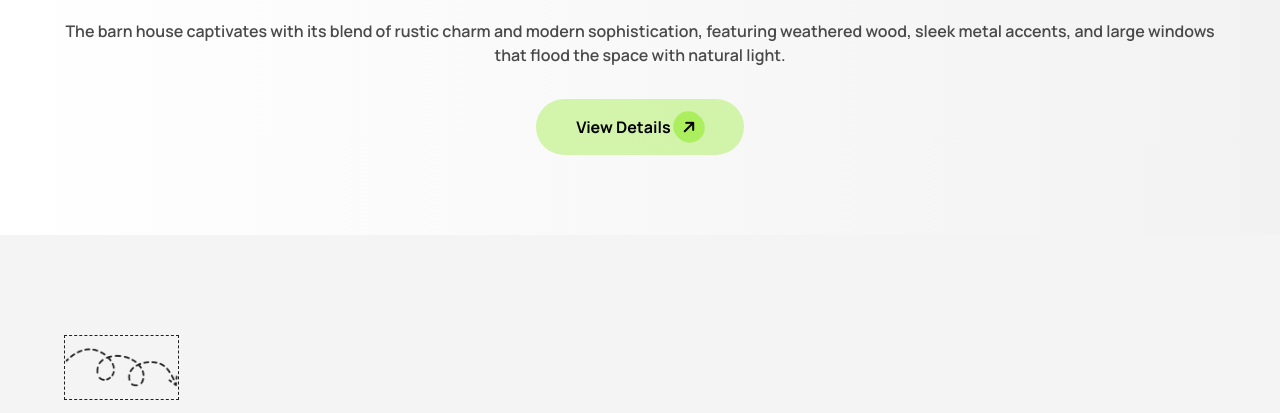
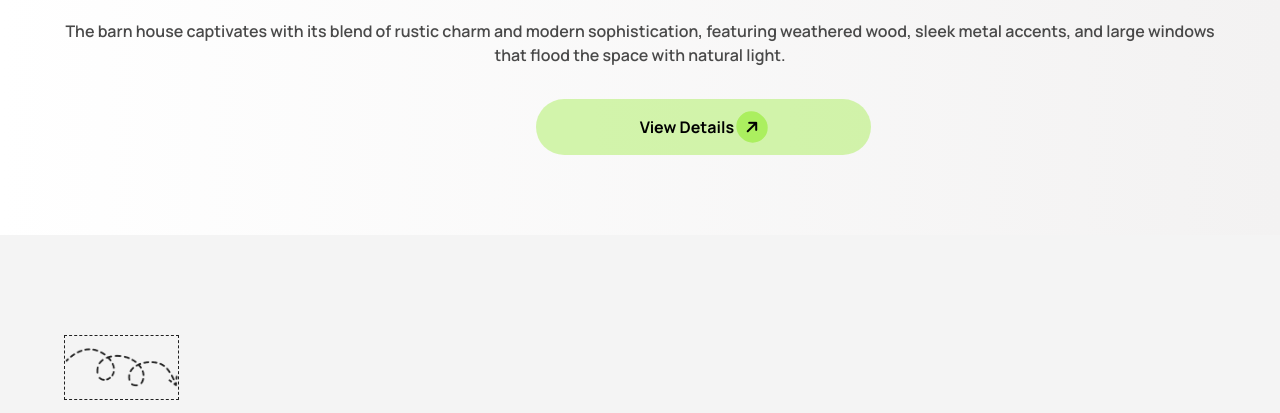
Before and after one commit to RejwanulIslam/assigment-3, a plain HTML site: page index.html in a window 1280 px wide. Shown: the part 620-1033 px from the top of the page. Drawn offline with nearby package versions, Linux system fonts and the light colour scheme.

Commit message:
all section debuging

```diff
--- a/index.html
+++ b/index.html
@@ -100,8 +100,8 @@
         <div class="">
             <h1 class="font-bold text-6xl text-center text-[#212121]">A barn house of this design has a <br> striking appearance</h1>
             <p class="mt-8 text-center font-semibold text-[#494949]">The barn house captivates with its blend of rustic charm and modern sophistication, featuring weathered wood, sleek metal accents, and large windows that flood the space with natural light.</p>
-            <div class="w-52 mx-auto">
-            <button class="mt-8 mb-20 bg-[#abef5f80] px-5 py-3 rounded-2xl text-black font-bold w-52 h-14 rounded-[32px] m-auto ">View Details <i class="fa-solid fa-arrow-right -rotate-45 rounded-full bg-[#ABEF5F]  p-2"></i> </button>
+            <div class="max-w-[335px] md:w-52 mx-auto">
+            <button class="mt-8 mb-20 bg-[#abef5f80] px-5 py-3 rounded-2xl text-black font-bold w-52 w-[335px] md:h-14 rounded-[32px] m-auto ">View Details <i class="fa-solid fa-arrow-right -rotate-45 rounded-full bg-[#ABEF5F]  p-2"></i> </button>
         </div>
         </div>
         </div>
```
